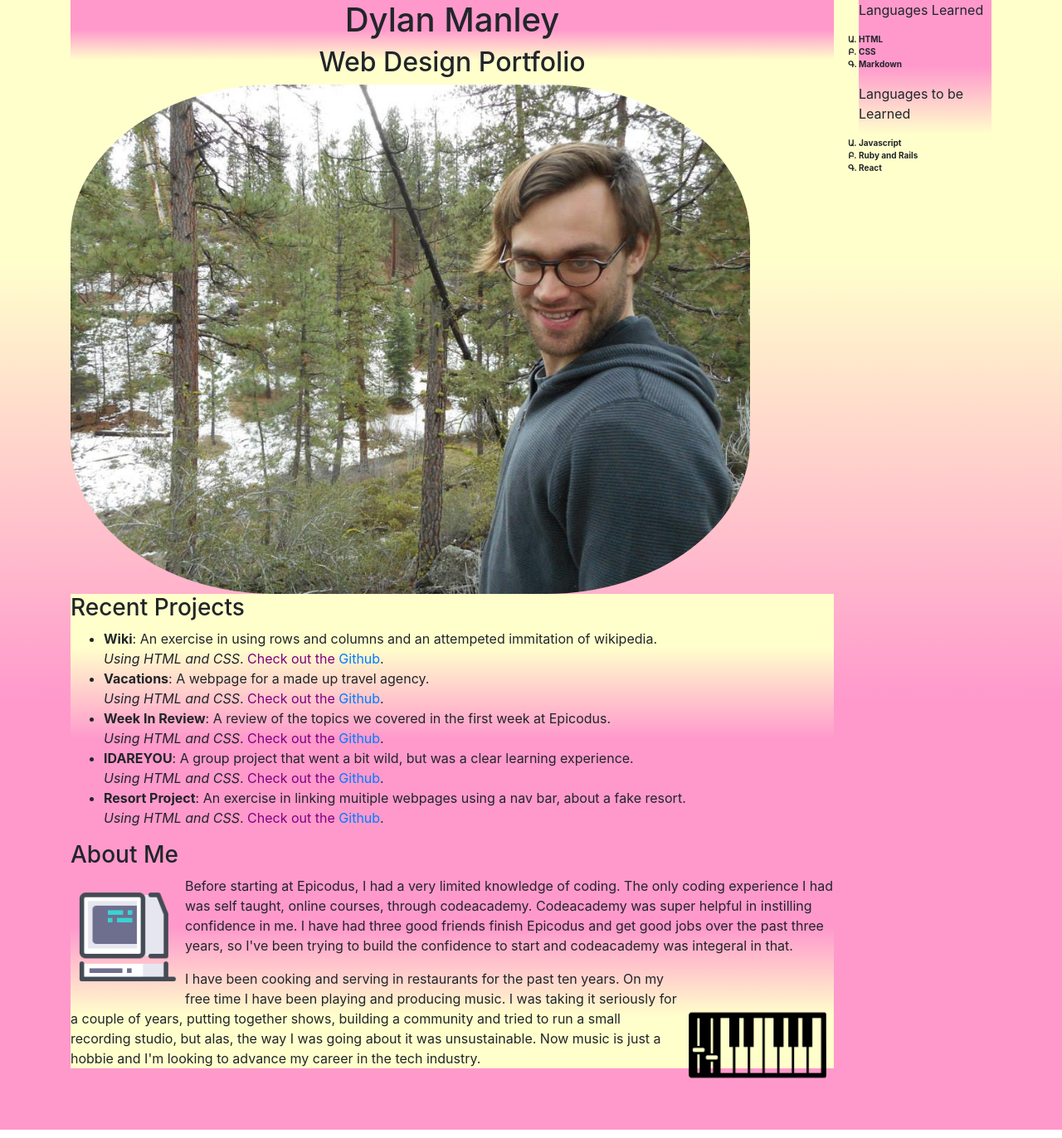
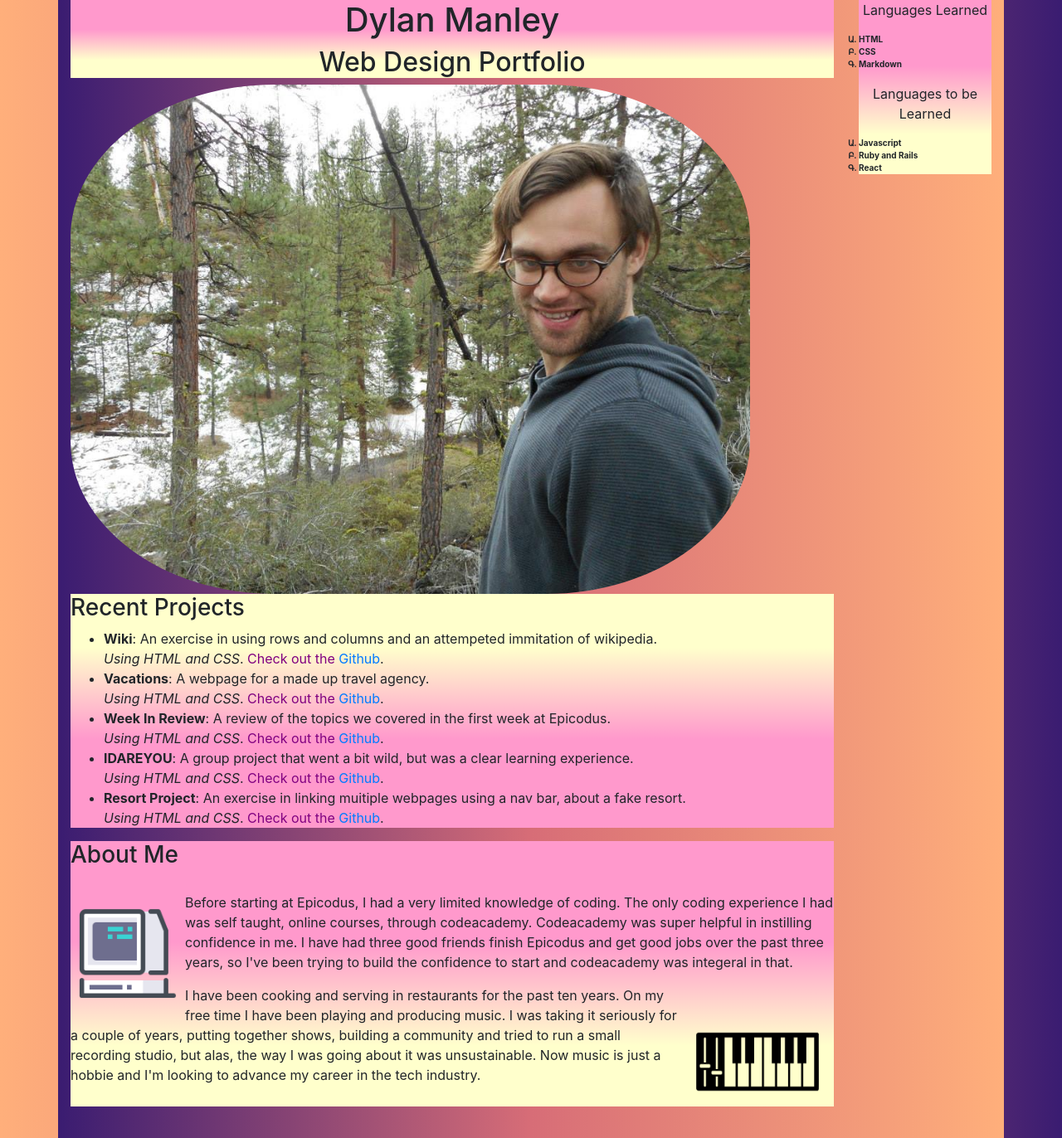
Before and after one commit to dylan12manley/portfolio, a plain HTML site: page index.html in a window 1280 px wide. Shown: the whole page at 83% size. Drawn offline with Linux system fonts and the light colour scheme.

Commit message:
changed background gradeient and padding on paragraphs in css.

```diff
--- a/css/styles.css
+++ b/css/styles.css
@@ -1,5 +1,9 @@
+.container {
+  background: linear-gradient(to right, #3a1c71, #d76d77, #ffaf7b);
+}
+
 body {
-  background: linear-gradient(to bottom, #ffffcc 23%, #ff99cc 62%);
+  background: linear-gradient(to left, #3a1c71, #d76d77, #ffaf7b);
 }
 
 h1{
@@ -54,7 +58,18 @@ div.aboutMe {
 }
 
 .p2 img {
-  padding-bottom: 10px;
+  padding: 10px;
   float: right;
   max-width: 20%;
 }
+
+.p1 {
+  padding-top: 20px;
+}
+
+.p2 {
+  padding-bottom: 10px;
+}
+p.sidebarP{
+  text-align: center;
+}
--- a/index.html
+++ b/index.html
@@ -40,13 +40,13 @@
         </div>
         <div class="col-lg-2 col-md-2 col-sm-2 col-xs-4">
           <div class="sidebar">
-            <p>Languages Learned</p>
+            <p class="sidebarP">Languages Learned</p>
             <ol>
               <li>HTML</li>
               <li>CSS</li>
               <li>Markdown</li>
             </ol>
-            <p>Languages to be Learned</p>
+            <p class="sidebarP">Languages to be Learned</p>
             <ol>
               <li>Javascript</li>
               <li>Ruby and Rails</li>
```
